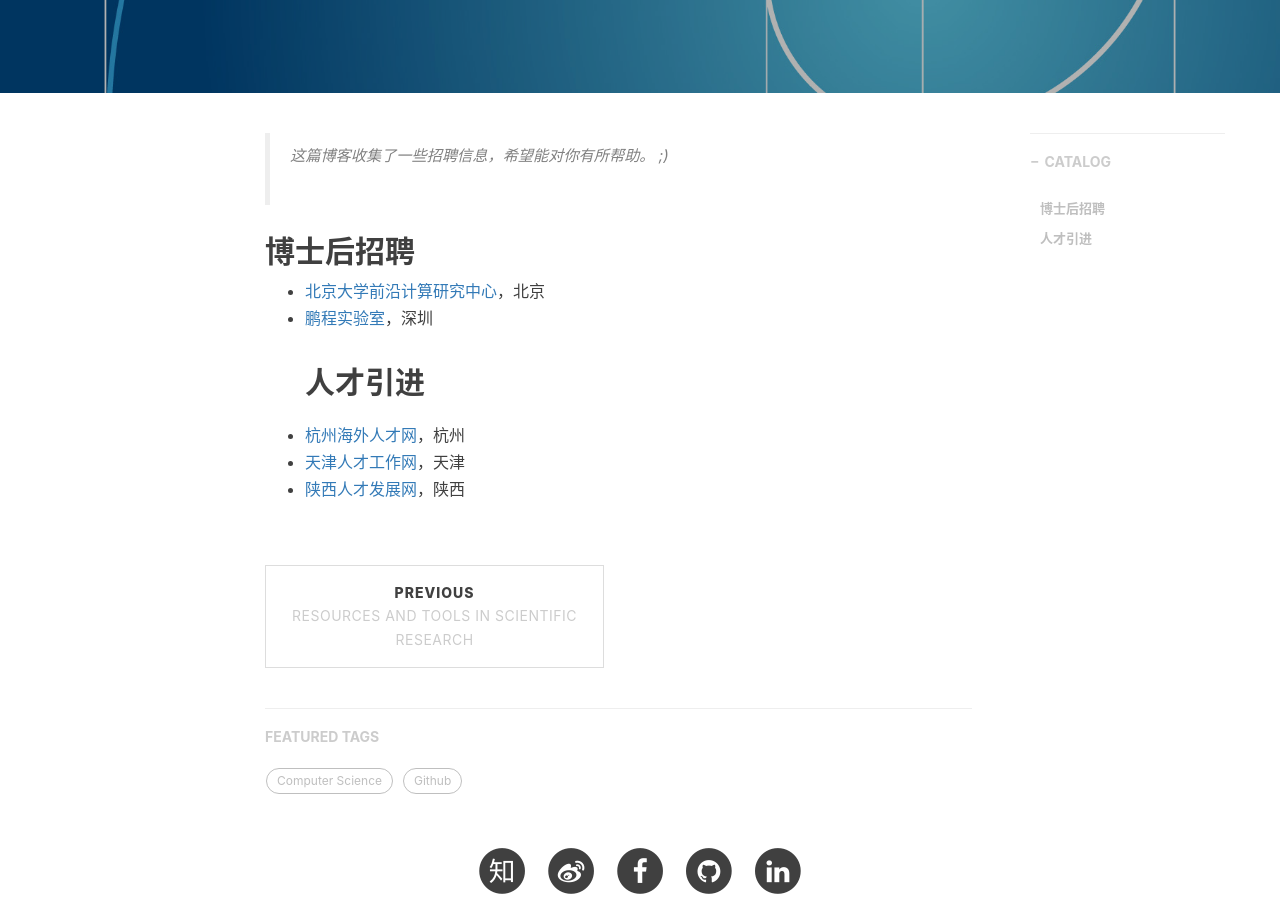
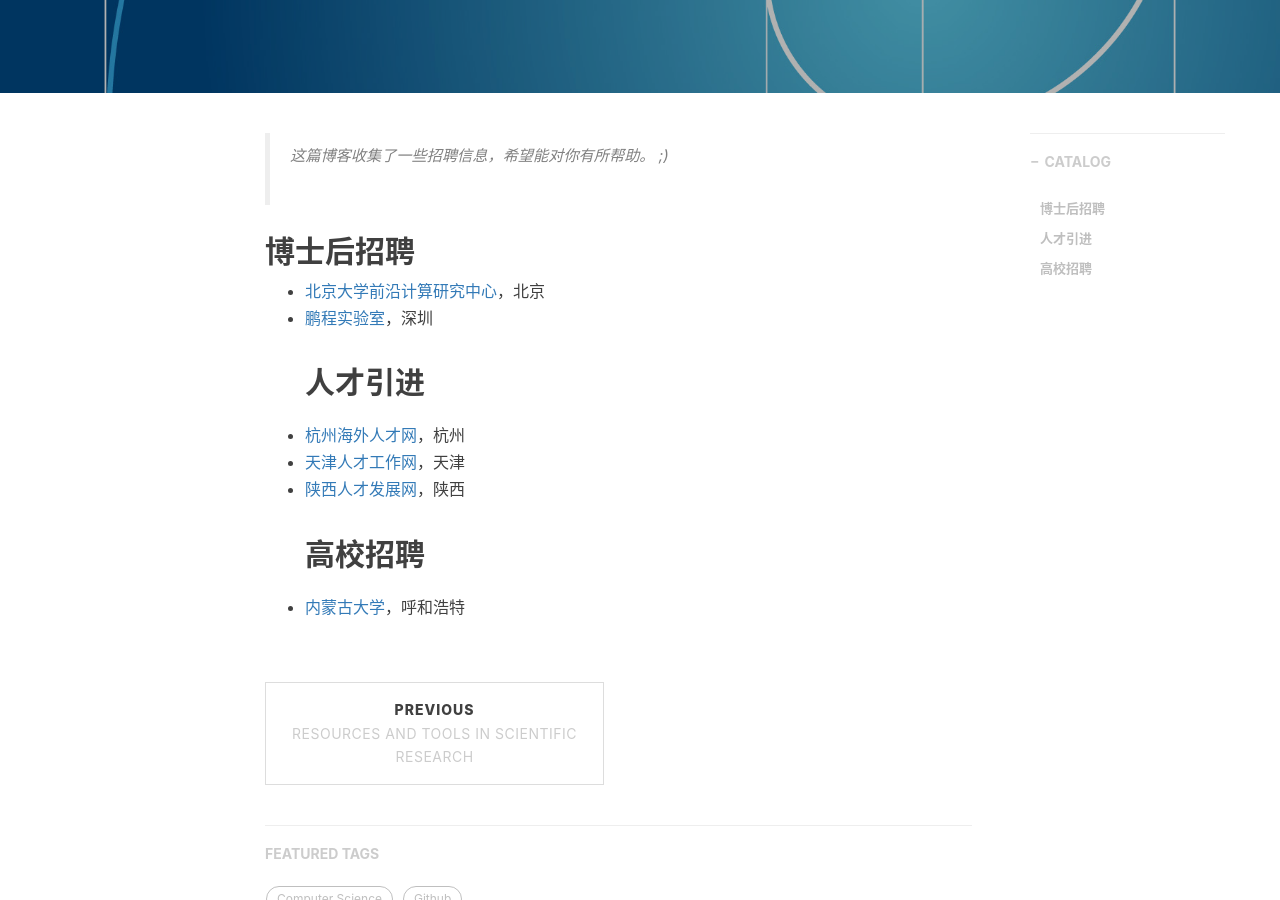
Before and after one commit to jizhang02/jizhang02.github.io, a Jekyll site: the page built from _posts/2020-02-26-job.markdown, in a window 1280 px wide and 900 px high, scrolled down 490 px. Built offline with Jekyll 4.4.1, drawn with Linux system fonts in a browser that asks for light colours; nearby versions of some CDN libraries; library files that are not in the unit come from our copies; comment, search, counter and statistics services are not loaded.

Commit message:
Update 2020-02-26-job.markdown

```diff
--- a/_posts/2020-02-26-job.markdown
+++ b/_posts/2020-02-26-job.markdown
@@ -24,3 +24,5 @@
 * [杭州海外人才网](http://www.hzzjlx.com/)，杭州
 * [天津人才工作网](https://www.tjrc.gov.cn/Index.aspx)，天津
 * [陕西人才发展网](http://www.sxrcfz.org/)，陕西
+## 高校招聘
+* [内蒙古大学](http://www.imu.edu.cn/info/1032/1340.htm)，呼和浩特
```
